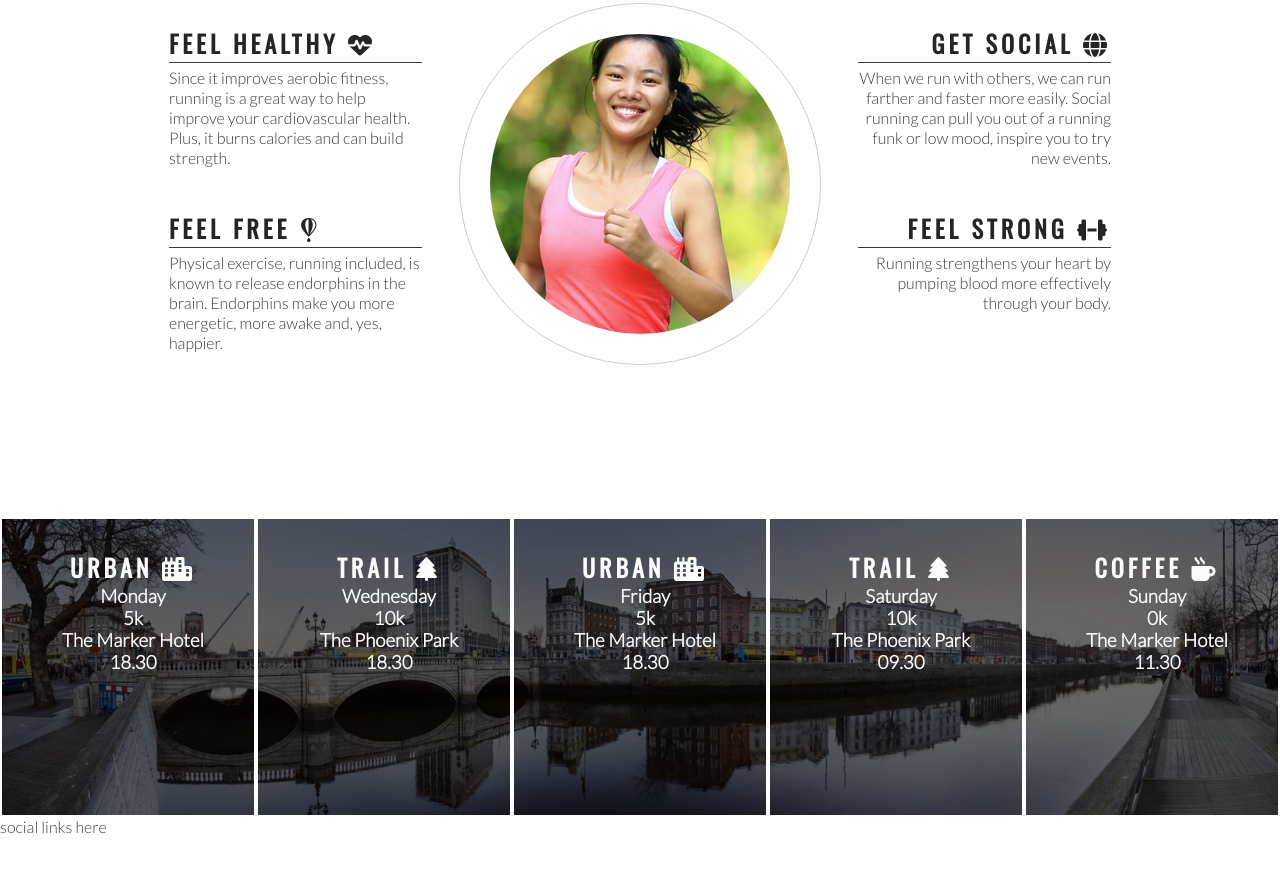
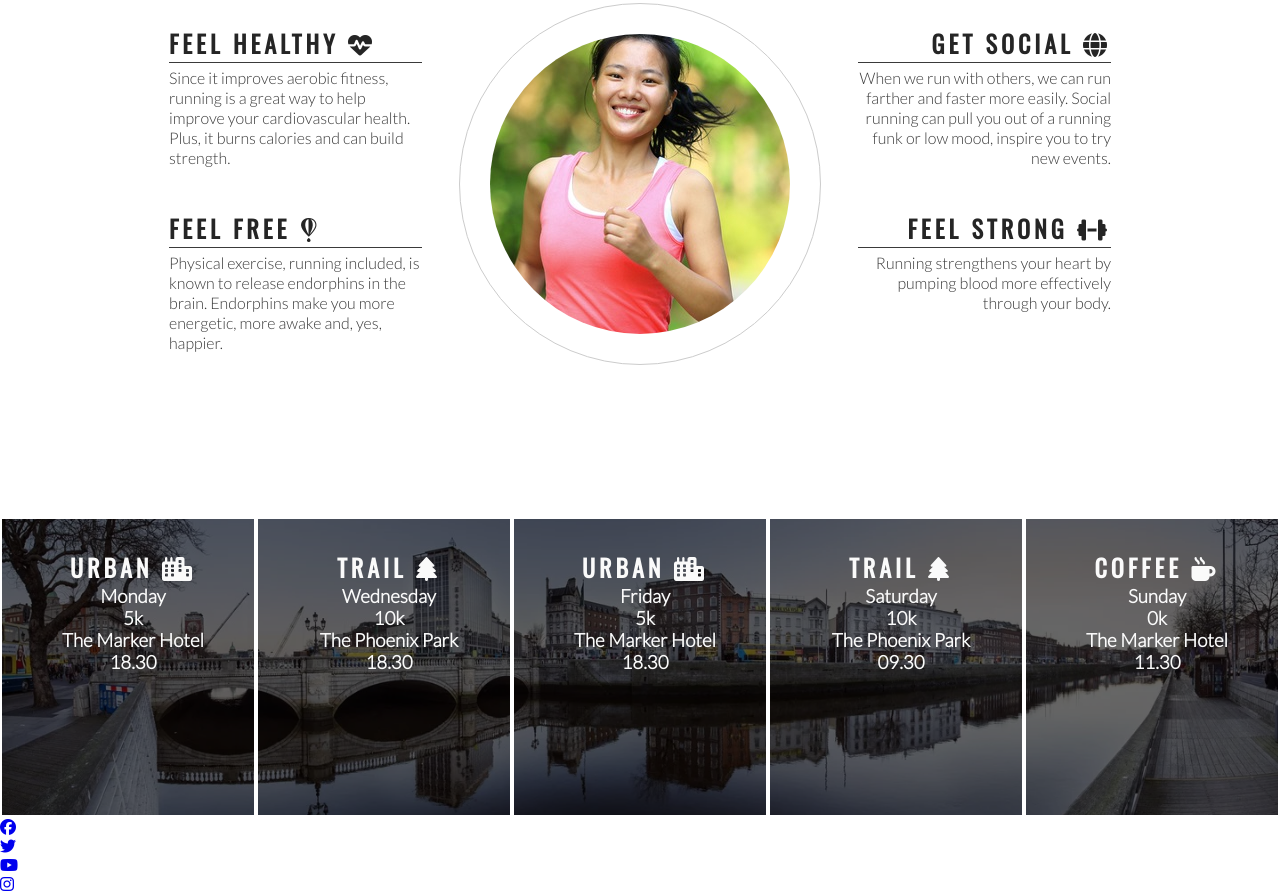
Before and after one commit to somekindofdesign/love-running, a plain HTML site: page index.html in a window 1280 px wide. Shown: the part 778-1671 px from the top of the page. Before the commit the page ends 1614 px from the top, so only its background shows below. Drawn offline with nearby package versions, Linux system fonts and the light colour scheme.

Commit message:
Add social media icons to footer

```diff
--- a/index.html
+++ b/index.html
@@ -119,7 +119,12 @@
         </div>
     </section>
     <footer>
-        social links here
+        <ul>
+            <li><a href="https://en-gb.facebook.com/" target="_blank" rel="noopener" aria-label="Visit our Facebook page (opens in new tab)"><i class="fab fa-facebook"></i></li>
+            <li><a href="https://twitter.com/?lang=en-GB" target="_blank" rel="noopener" aria-label="Visit our Twitter page (opens in new tab)"><i class="fab fa-twitter"></i></i></li>
+            <li><a href="https://www.youtube.com/" target="_blank" rel="noopener" aria-label="Visit our Facebook page (opens in new tab)"><i class="fab fa-youtube"></i></li>
+            <li><a href="https://www.instagram.com/?hl=en" target="_blank" rel="noopener" aria-label="Visit our Facebook page (opens in new tab)"><i class="fab fa-instagram"></i></li>
+        </ul>
     </footer>
 
     <!-- font-awesome script -->
```
